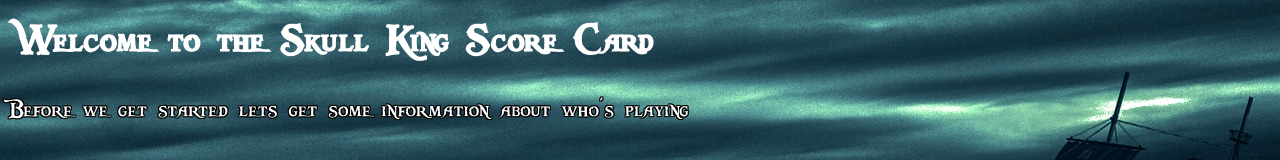
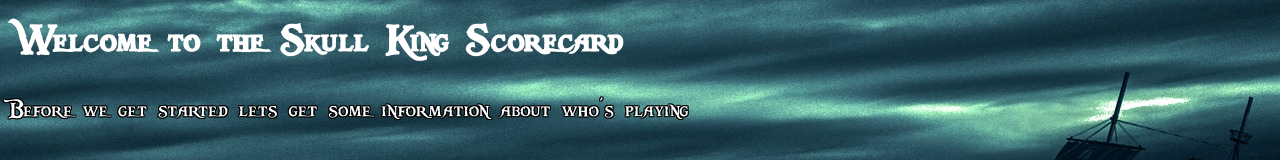
Before and after one commit to alexd99/skull-king-scorecard, a plain HTML site: page index.html in a window 1280 px wide. Shown: the top 160 px of the page. Drawn offline with Linux system fonts and the light colour scheme.

Commit message:
fix spelling errors

```diff
--- a/index.html
+++ b/index.html
@@ -8,12 +8,12 @@
     <link rel="icon" type="image/x-icon" href="images/favicon.ico" />
     <link rel="stylesheet" type="text/css" href="styles.css" />
 
-    <title>Skull King Score Card</title>
+    <title>Skull King Scorecard</title>
   </head>
   <body>
     <div id="container">
       <div id="startingInformation">
-        <h1 id="title">Welcome to the Skull King Score Card</h1>
+        <h1 id="title">Welcome to the Skull King Scorecard</h1>
         <p id="intro">
           Before we get started lets get some information about who's playing
         </p>
```
Also changed, not shown: 1 other file.
